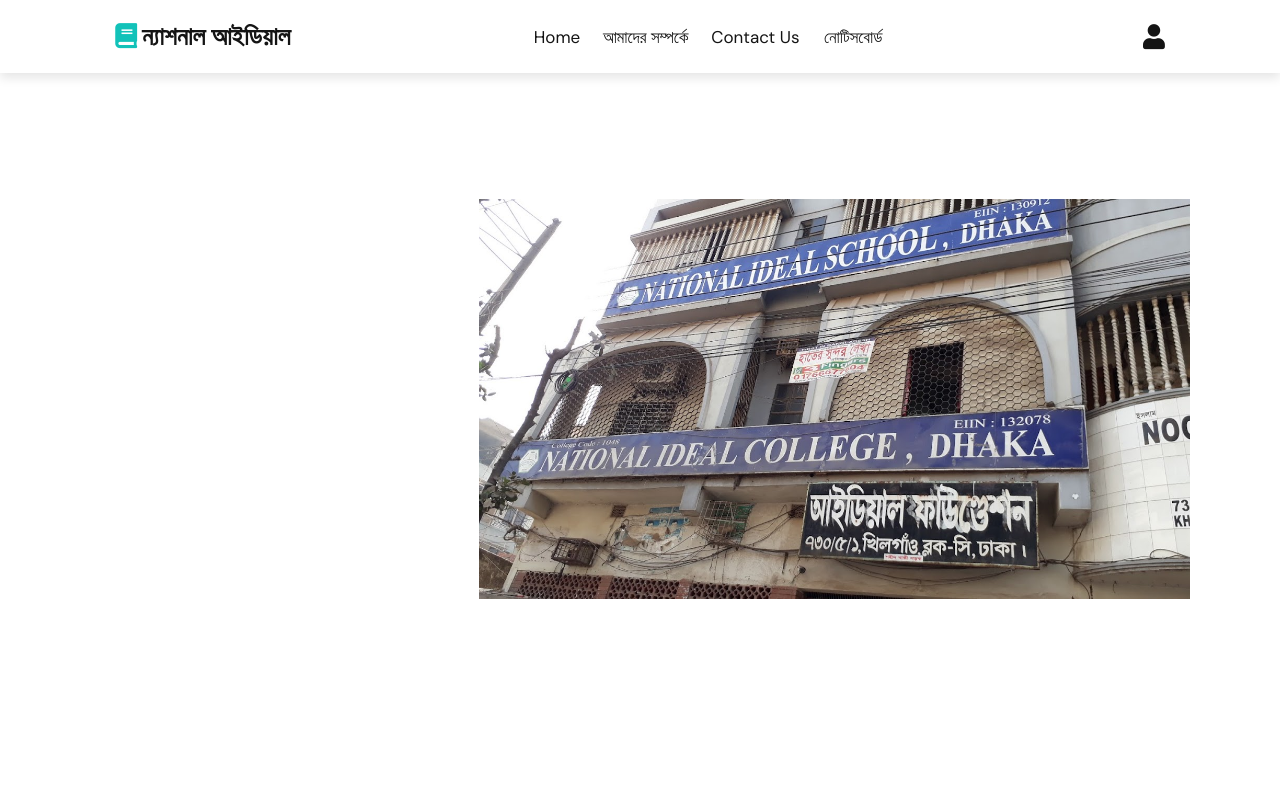
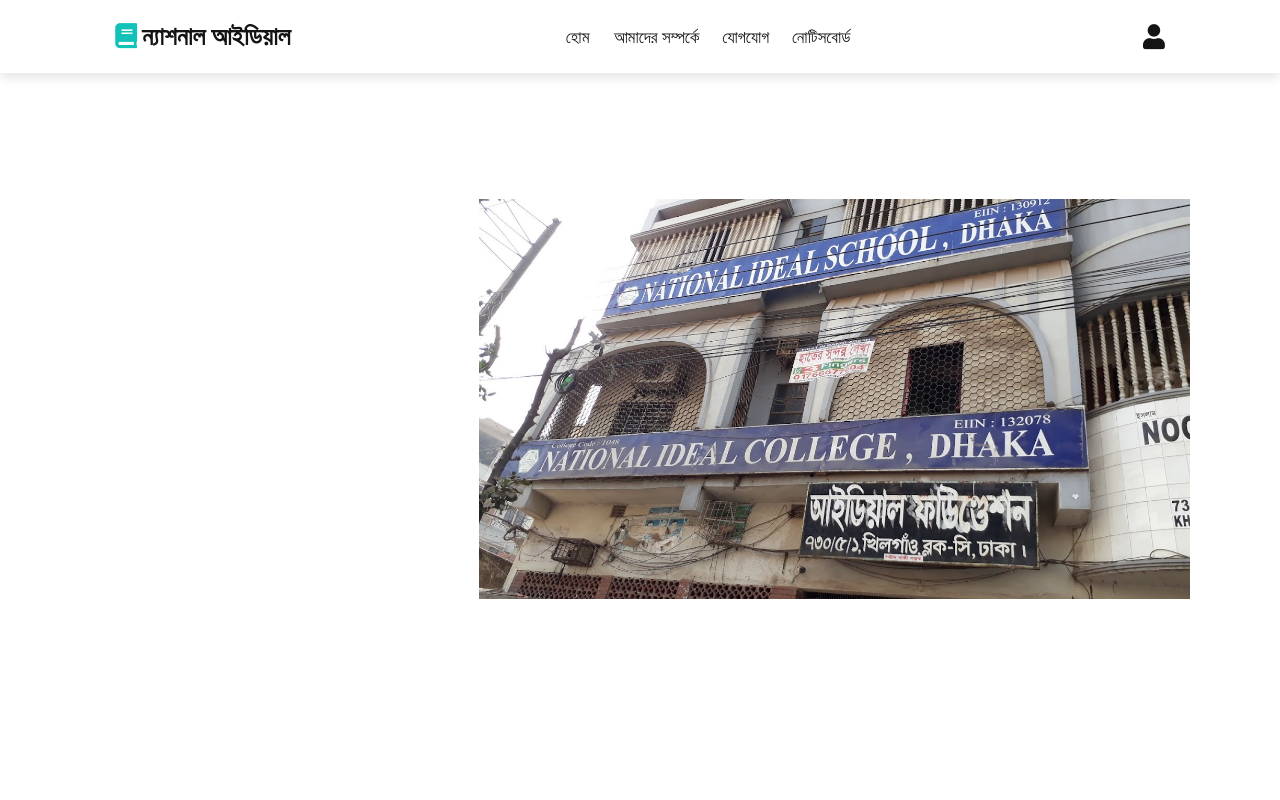
Before and after one commit to Dihad/nationalidealschool.demo.dihad, a plain HTML site: page index.html in a window 1280 px wide. Shown: the top 800 px of the page. Drawn offline with nearby package versions, Linux system fonts and the light colour scheme; files whose address does not match are found by name; a web font is replaced by a local one.

Commit message:
index.html

```diff
--- a/index.html
+++ b/index.html
@@ -22,9 +22,9 @@
         <a href="#" class="logo"><i class="fas fa-book"></i>ন্যাশনাল আইডিয়াল</a>
 
         <nav class="navbar">
-            <a href="#home" class="hover-underline">home</a>
+            <a href="#home" class="hover-underline">হোম </a>
             <a href="#about " class="hover-underline">আমাদের সম্পর্কে</a>
-            <a href="#contact" class="hover-underline">contact us </a>
+            <a href="#contact" class="hover-underline">যোগযোগ</a>
             <a href="#blog" class="hover-underline">নোটিসবোর্ড</a>
         </nav>
 
```
